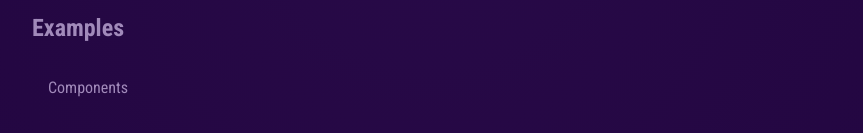
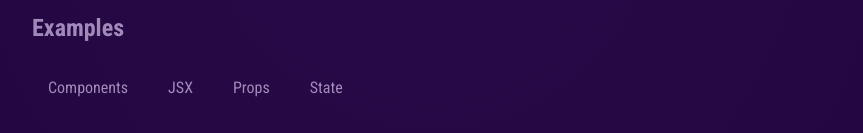
Before and after one commit to jock-dalby/react-essentials, a React (Vite) app: page / in a window 1280 px wide. Shown: the part 737-870 px from the top of the page, without its empty margins (208-1071 px from the left). Built offline with nearby package versions, Linux system fonts and the light colour scheme.

Commit message:
make multiple TabButton instances and wire up to click event

```diff
--- a/src/App.jsx
+++ b/src/App.jsx
@@ -4,6 +4,7 @@ import CoreConcept from './components/CoreConcept';
 import TabButton from './components/TabButton';
 
 function App() {
+  const handleClick = () => {}
   return (
     <div>
       <Header />
@@ -17,7 +18,7 @@ function App() {
         <section id="examples">
           <h2>Examples</h2>
           <menu>
-            <TabButton>Components</TabButton>
+            {['Components', 'JSX', 'Props', 'State'].map(label => <TabButton onClick={handleClick}>{label}</TabButton>)}
           </menu>
         </section>
       </main>
--- a/src/components/TabButton.jsx
+++ b/src/components/TabButton.jsx
@@ -1,3 +1,3 @@
-export default function TabButton(props) {
-    return <li><button>{ props.children }</button></li>
+export default function TabButton({ children, onClick }) {
+    return <li><button onClick={onClick}>{ children }</button></li>
 }
```
